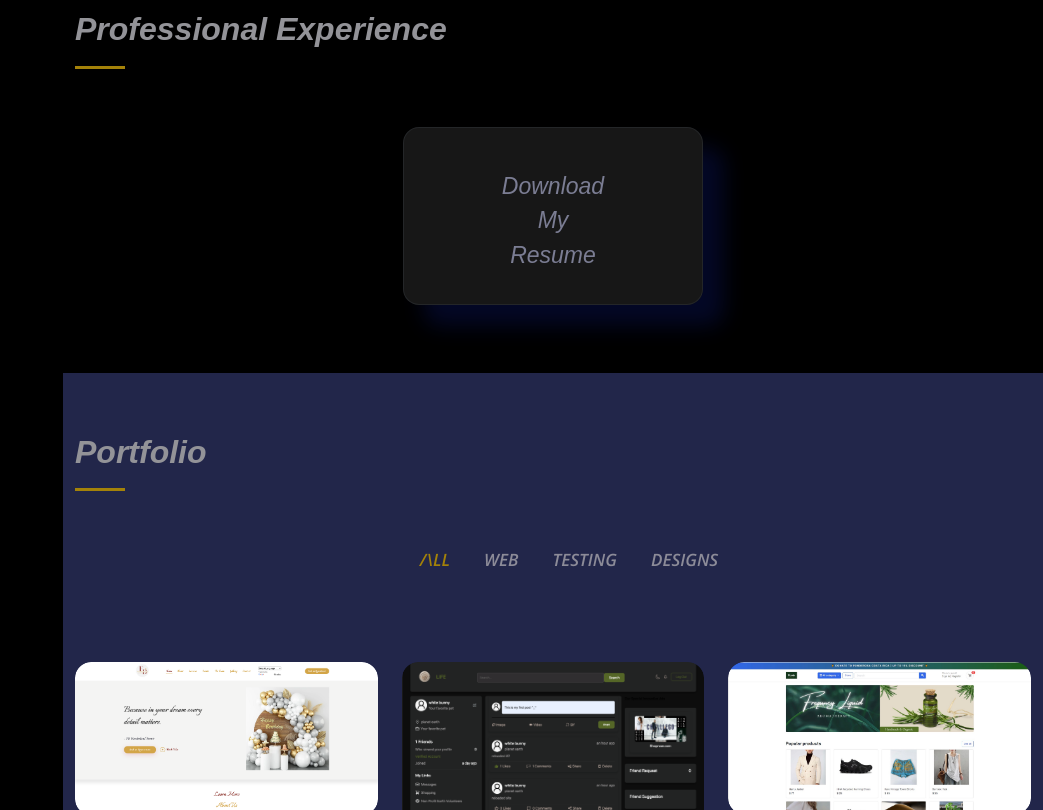
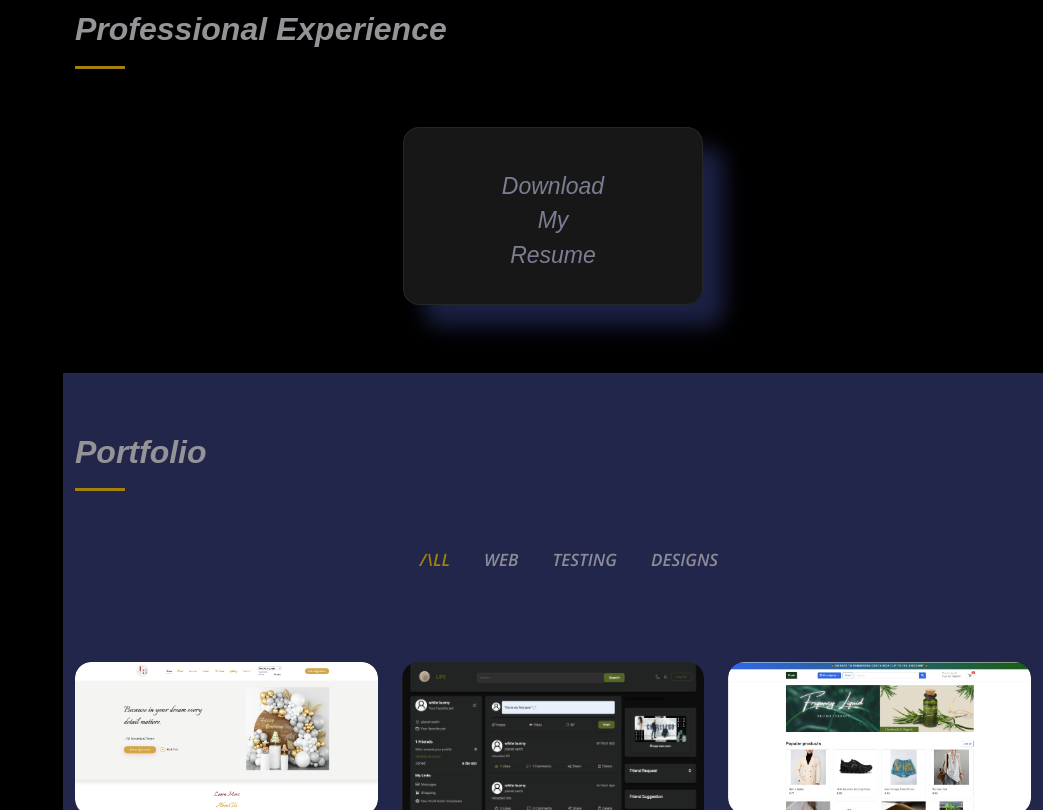
Before and after one commit to Jessi-777/jc-website, a plain HTML site: page index.html in a window 1280 px wide. Shown: the part 2520-3330 px from the top of the page, without its empty margins (237-1280 px from the left). Drawn offline with nearby package versions, Linux system fonts and the light colour scheme.

Commit message:
added more glow to res button

```diff
--- a/assets/css/style.css
+++ b/assets/css/style.css
@@ -590,9 +590,8 @@ div.section-title {
   max-width: 300px;
   padding: 5rem 2.5rem;
   backdrop-filter: blur(1rem);
-  box-shadow: 1.3rem 1.3rem 1.3rem rgba(8, 16, 75, 0.5);
+  box-shadow: 1.3rem 1.3rem 1.3rem rgba(55, 65, 135, 0.5);
   margin-top: 20px;
-
   margin-bottom: 20px;
   color: #edf1ea;
 
```
